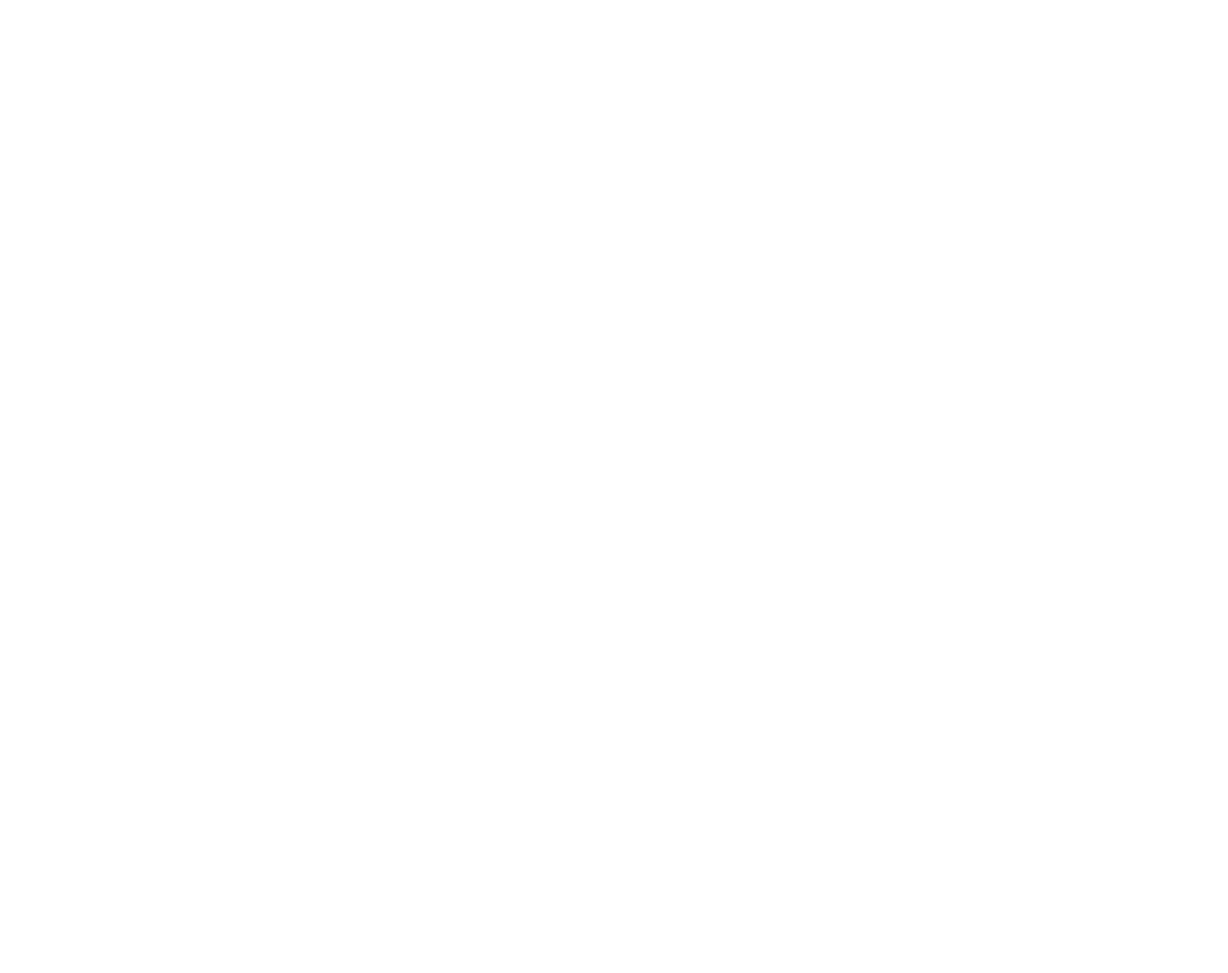
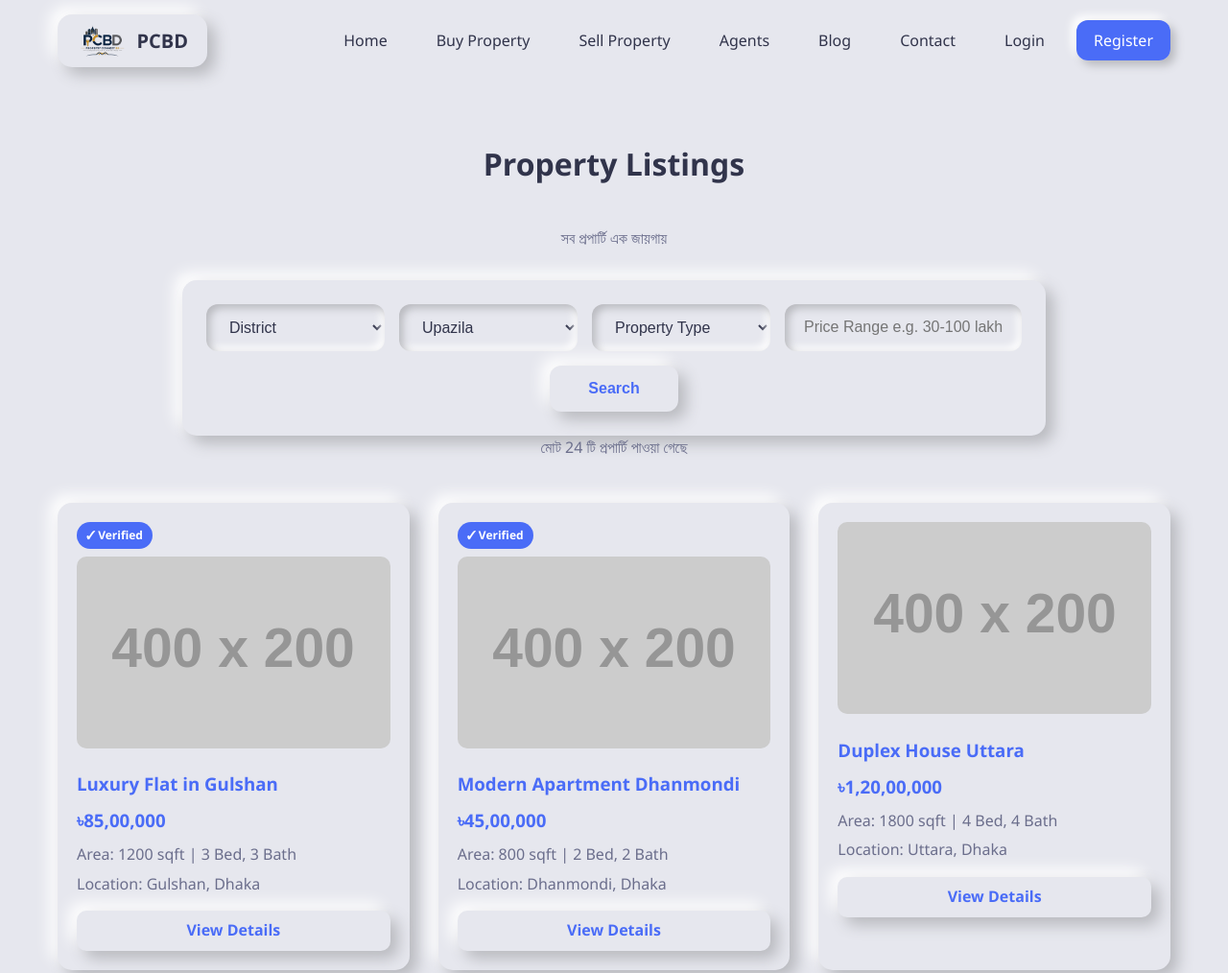
Before and after one commit to dustotuhin2021-coder/Property-Connect-BD, a plain HTML site: page listings.html in a window 1280 px wide. Shown: the top 1014 px of the page at 96% size. Before the commit the page ends 800 px from the top, so only its background shows below. Drawn offline with Linux system fonts and the light colour scheme; placeholder pictures from the web are drawn by us.

Commit message:
Add Property Listings Page With filters

```diff
--- a/listings.html
+++ b/listings.html
@@ -0,0 +1,236 @@
+<!DOCTYPE html>
+<html lang="bn">
+<head>
+  <meta charset="UTF-8">
+  <meta name="viewport" content="width=device-width, initial-scale=1.0">
+  <title>Property Listings - Property Connect BD</title>
+  <link rel="stylesheet" href="css/style.css">
+  <style>
+    .verified-badge {
+      display: inline-block;
+      background: var(--primary);
+      color: #fff;
+      font-size: 12px;
+      padding: 4px 10px;
+      border-radius: 20px;
+      margin-bottom: 8px;
+      font-weight: 600;
+    }
+    .filters-row {
+      display: flex;
+      gap: 15px;
+      flex-wrap: wrap;
+      justify-content: center;
+    }
+    .filters-row select, .filters-row input {
+      flex: 1 1 180px;
+    }
+    .results-count {
+      text-align: center;
+      margin-bottom: 25px;
+      color: #6b6e8c;
+      font-size: 16px;
+    }
+  </style>
+</head>
+<body>
+
+  <!-- Navbar - সব পেজে একই -->
+  <nav class="navbar">
+    <div class="container">
+      <a href="index.html" class="logo neumorph">
+        <img src="assets/logo.png" alt="PCBD Logo">
+        <span>PCBD</span>
+      </a>
+      <ul class="nav-links">
+        <li><a href="index.html">Home</a></li>
+        <li><a href="buy.html">Buy Property</a></li>
+        <li><a href="sell.html">Sell Property</a></li>
+        <li><a href="agents.html">Agents</a></li>
+        <li><a href="blog.html">Blog</a></li>
+        <li><a href="contact.html">Contact</a></li>
+        <li><a href="login.html">Login</a></li>
+        <li><a href="register.html" class="register-btn">Register</a></li>
+      </ul>
+    </div>
+  </nav>
+
+  <!-- Page Header -->
+  <section class="section" style="padding-bottom:0;">
+    <div class="container">
+      <h2>Property Listings</h2>
+      <p style="text-align:center; color:#6b6e8c; margin-top:10px;">সব প্রপার্টি এক জায়গায়</p>
+    </div>
+  </section>
+
+  <!-- Top Filters -->
+  <section class="section" style="padding-top:30px; padding-bottom:20px;">
+    <div class="container">
+      <div class="search-box neumorph">
+        <div class="filters-row">
+          <select id="filter-district">
+            <option value="">District</option>
+            <option>Dhaka</option>
+            <option>Chattogram</option>
+            <option>Barisal</option>
+            <option>Khulna</option>
+            <option>Rajshahi</option>
+            <option>Sylhet</option>
+          </select>
+
+          <select id="filter-upazila">
+            <option value="">Upazila</option>
+            <option>Gulshan</option>
+            <option>Dhanmondi</option>
+            <option>Uttara</option>
+            <option>Mirpur</option>
+            <option>Banani</option>
+          </select>
+
+          <select id="filter-type">
+            <option value="">Property Type</option>
+            <option>Flat</option>
+            <option>Plot</option>
+            <option>House</option>
+            <option>Commercial</option>
+          </select>
+
+          <input type="text" id="filter-price" placeholder="Price Range e.g. 30-100 lakh">
+
+          <button class="search-btn neumorph" onclick="applyFilter()">Search</button>
+        </div>
+      </div>
+      <p class="results-count">মোট 24 টি প্রপার্টি পাওয়া গেছে</p>
+    </div>
+  </section>
+
+  <!-- Grid Layout Property Cards -->
+  <section class="section" style="padding-top:0;">
+    <div class="container">
+      <div class="property-grid">
+
+        <!-- Card 1 -->
+        <div class="property-card neumorph">
+          <span class="verified-badge">✓ Verified</span>
+          <img src="https://via.placeholder.com/400x200" alt="Property">
+          <h3>Luxury Flat in Gulshan</h3>
+          <h3 style="color:var(--primary); margin:8px 0;">৳85,00,000</h3>
+          <p class="property">Area: 1200 sqft | 3 Bed, 3 Bath</p>
+          <p class="property">Location: Gulshan, Dhaka</p>
+          <a href="details.html" class="view-btn neumorph" style="display:block; text-align:center; margin-top:15px;">View Details</a>
+        </div>
+
+        <!-- Card 2 -->
+        <div class="property-card neumorph">
+          <span class="verified-badge">✓ Verified</span>
+          <img src="https://via.placeholder.com/400x200" alt="Property">
+          <h3>Modern Apartment Dhanmondi</h3>
+          <h3 style="color:var(--primary); margin:8px 0;">৳45,00,000</h3>
+          <p class="property">Area: 800 sqft | 2 Bed, 2 Bath</p>
+          <p class="property">Location: Dhanmondi, Dhaka</p>
+          <a href="details.html" class="view-btn neumorph" style="display:block; text-align:center; margin-top:15px;">View Details</a>
+        </div>
+
+        <!-- Card 3 -->
+        <div class="property-card neumorph">
+          <img src="https://via.placeholder.com/400x200" alt="Property">
+          <h3>Duplex House Uttara</h3>
+          <h3 style="color:var(--primary); margin:8px 0;">৳1,20,00,000</h3>
+          <p class="property">Area: 1800 sqft | 4 Bed, 4 Bath</p>
+          <p class="property">Location: Uttara, Dhaka</p>
+          <a href="details.html" class="view-btn neumorph" style="display:block; text-align:center; margin-top:15px;">View Details</a>
+        </div>
+
+        <!-- Card 4 -->
+        <div class="property-card neumorph">
+          <span class="verified-badge">✓ Verified</span>
+          <img src="https://via.placeholder.com/400x200" alt="Property">
+          <h3>Residential Plot Barisal</h3>
+          <h3 style="color:var(--primary); margin:8px 0;">৳30,00,000</h3>
+          <p class="property">Area: 5 Katha</p>
+          <p class="property">Location: Barisal Sadar</p>
+          <a href="details.html" class="view-btn neumorph" style="display:block; text-align:center; margin-top:15px;">View Details</a>
+        </div>
+
+        <!-- Card 5 -->
+        <div class="property-card neumorph">
+          <span class="verified-badge">✓ Verified</span>
+          <img src="https://via.placeholder.com/400x200" alt="Property">
+          <h3>Sea View Flat Chattogram</h3>
+          <h3 style="color:var(--primary); margin:8px 0;">৳65,00,000</h3>
+          <p class="property">Area: 1000 sqft | 3 Bed, 2 Bath</p>
+          <p class="property">Location: Khulshi, Chattogram</p>
+          <a href="details.html" class="view-btn neumorph" style="display:block; text-align:center; margin-top:15px;">View Details</a>
+        </div>
+
+        <!-- Card 6 -->
+        <div class="property-card neumorph">
+          <img src="https://via.placeholder.com/400x200" alt="Property">
+          <h3>Commercial Space Sylhet</h3>
+          <h3 style="color:var(--primary); margin:8px 0;">৳95,00,000</h3>
+          <p class="property">Area: 1400 sqft | Office Space</p>
+          <p class="property">Location: Sylhet City</p>
+          <a href="details.html" class="view-btn neumorph" style="display:block; text-align:center; margin-top:15px;">View Details</a>
+        </div>
+
+        <!-- Card 7 -->
+        <div class="property-card neumorph">
+          <span class="verified-badge">✓ Verified</span>
+          <img src="https://via.placeholder.com/400x200" alt="Property">
+          <h3>Cozy Flat Mirpur</h3>
+          <h3 style="color:var(--primary); margin:8px 0;">৳55,00,000</h3>
+          <p class="property">Area: 900 sqft | 2 Bed, 2 Bath</p>
+          <p class="property">Location: Mirpur, Dhaka</p>
+          <a href="details.html" class="view-btn neumorph" style="display:block; text-align:center; margin-top:15px;">View Details</a>
+        </div>
+
+        <!-- Card 8 -->
+        <div class="property-card neumorph">
+          <img src="https://via.placeholder.com/400x200" alt="Property">
+          <h3>Penthouse Banani</h3>
+          <h3 style="color:var(--primary); margin:8px 0;">৳2,50,00,000</h3>
+          <p class="property">Area: 2500 sqft | 5 Bed, 5 Bath</p>
+          <p class="property">Location: Banani, Dhaka</p>
+          <a href="details.html" class="view-btn neumorph" style="display:block; text-align:center; margin-top:15px;">View Details</a>
+        </div>
+
+      </div>
+    </div>
+  </section>
+
+  <!-- Footer -->
+  <footer class="footer">
+    <div class="container">
+      <div class="footer-grid">
+        <div>
+          <h4>PCBD</h4>
+          <p>বাংলাদেশের সবচেয়ে trusted প্রপার্টি মার্কেটপ্লেস</p>
+        </div>
+        <div>
+          <h4>Quick Links</h4>
+          <a href="about.html">About</a>
+          <a href="contact.html">Contact</a>
+          <a href="#">Privacy Policy</a>
+          <a href="#">Terms</a>
+        </div>
+        <div>
+          <h4>Follow Us</h4>
+          <a href="#">Facebook</a>
+          <a href="#">WhatsApp</a>
+          <a href="#">YouTube</a>
+        </div>
+      </div>
+      <div class="footer-bottom">
+        <p>© 2026 Property Connect BD. All rights reserved.</p>
+      </div>
+    </div>
+  </footer>
+
+  <script src="js/main.js"></script>
+  <script>
+    function applyFilter() {
+      alert('Filter applied স্যার! Backend লাগলে real search হবে।');
+    }
+  </script>
+</body>
+</html>
```
Also changed, not shown: index.html (+1 -2 lines).
